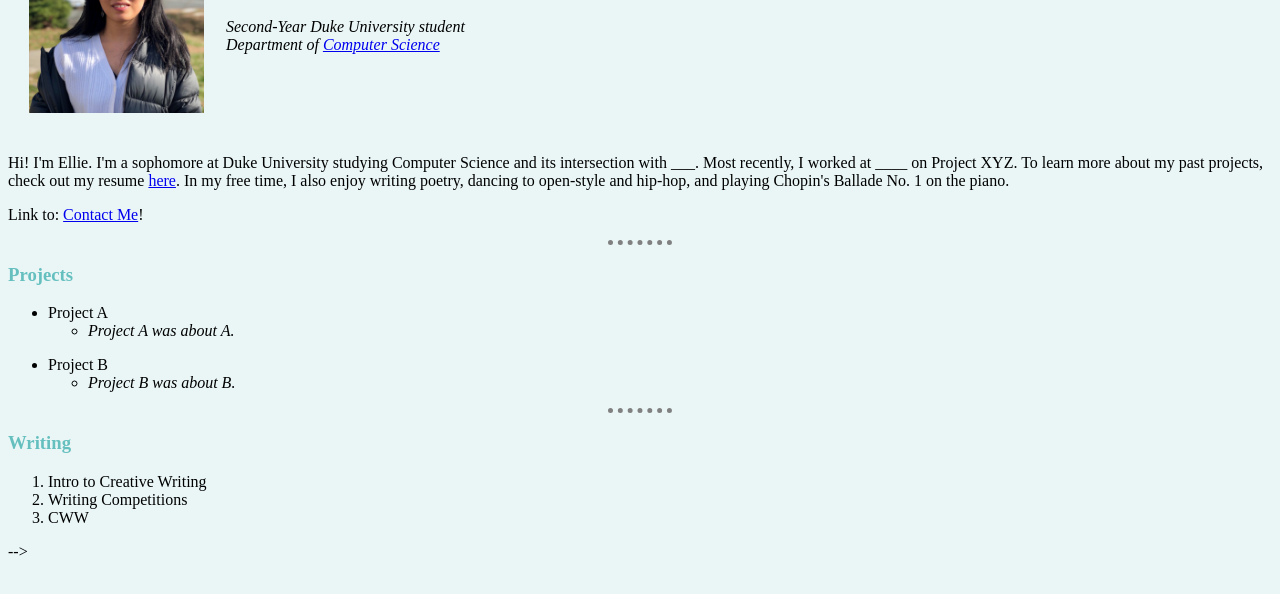
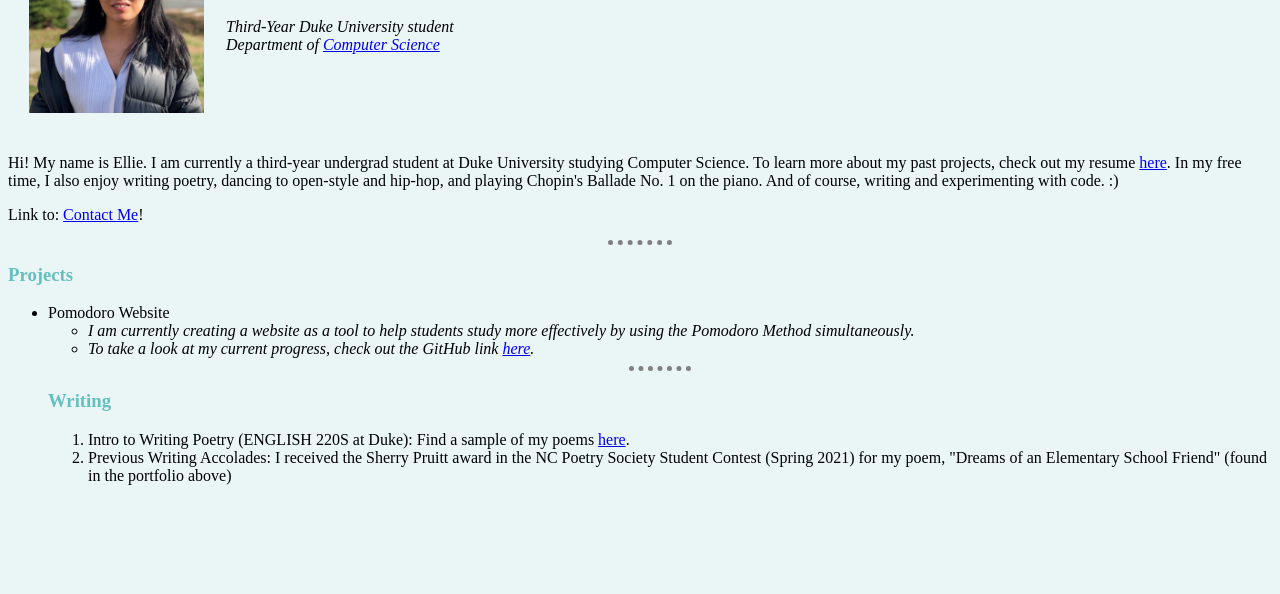
Before and after one commit to elliekkim/personalwebsite, a plain HTML site: page index.html in a window 1280 px wide. Shown: the part 138-732 px from the top of the page. Drawn offline with Linux system fonts and the light colour scheme.

Commit message:
updated resume

```diff
--- a/index.html
+++ b/index.html
@@ -14,46 +14,36 @@
       <td> <img src="./profile.jpg" width="175" height="222" alt="ellie profile pic"> </td>
       <td>
         <h1> Ellie Kim </h1>
-        <p> <em> Second-Year Duke University student <br> Department of <a href="https://www.cs.duke.edu/">Computer Science</a> </em> </p>
+        <p> <em> Third-Year Duke University student <br> Department of <a href="https://www.cs.duke.edu/">Computer Science</a> </em> </p>
       </td>
     </tr>
   </table>
 
-  <p> Hi! I'm Ellie. I'm a sophomore at Duke University studying Computer Science and its intersection with ___. Most recently, I worked at ____ on Project XYZ.
-    To learn more about my past projects, check out my resume <a href="https://docs.google.com/document/d/1AIgCUBHMFSeQVLQCYSfdV6w8XlpN5zVmxzGdtH32N8Y/edit?usp=sharing">here</a>. In my free time, I also enjoy writing poetry, dancing to open-style and
-    hip-hop, and playing Chopin's Ballade No. 1 on the piano. </p>
+  <p> Hi! My name is Ellie. I am currently a third-year undergrad student at Duke University studying Computer Science.
+    To learn more about my past projects, check out my resume <a href="https://docs.google.com/document/d/1zeXlGHRR3roaPE14l0uINinVtjjqLwW_s_y7T4gmp5A/edit?usp=sharing">here</a>. In my free time, I also enjoy writing poetry, dancing to open-style and
+    hip-hop, and playing Chopin's Ballade No. 1 on the piano. And of course, writing and experimenting with code. :) </p>
   <p> Link to: <a href="contact-me.html">Contact Me</a>!
   </p>
   <hr />
 
+
   <h3> Projects </h3>
   <ul>
-    <li> Project A
+    <li> Pomodoro Website
       <ul>
-        <li> <em> Project A was about A.</em> </li>
+        <li> <em> I am currently creating a website as a tool to help students study more effectively by using the Pomodoro Method simultaneously. </em> </li>
+        <li> <em> To take a look at my current progress, check out the GitHub link <a href="https://github.com/elliekkim/Pomodoro-Website">here</a>. </em> </li>
       </ul>
-
-
-  </ul>
-  <ul>
-    <li> Project B
-      <ul>
-        <li> <em> Project B was about B.</em> </li>
-      </ul>
-  </ul>
-
-
+    </li>
   <hr />
 
   <h3> Writing </h3>
   <ol>
-    <li> Intro to Creative Writing </li>
-    <li> Writing Competitions </li>
-    <li> CWW </li>
+    <li> Intro to Writing Poetry (ENGLISH 220S at Duke): Find a sample of my poems <a href="https://docs.google.com/document/d/11NVKwH1eot5NGvkQJ1X7IFd-zNrih6pjPtK7GnKQWHg/edit?usp=sharing">here</a>. </li>
+    <li> Previous Writing Accolades: I received the Sherry Pruitt award in the NC Poetry Society Student Contest (Spring 2021) for my poem, "Dreams of an Elementary School Friend" (found in the portfolio above) </li>
   </ol>
 
 
 </body>
 
 </html>
--->
```
